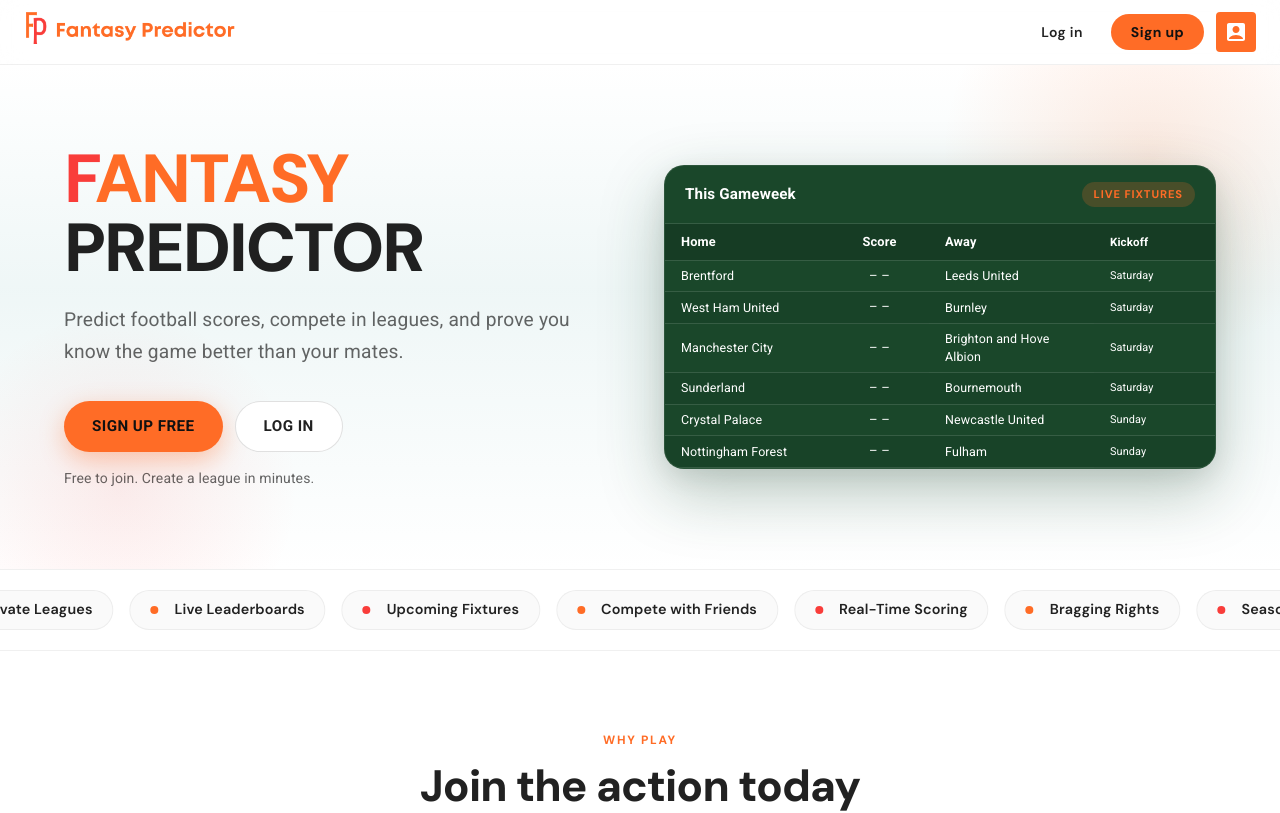
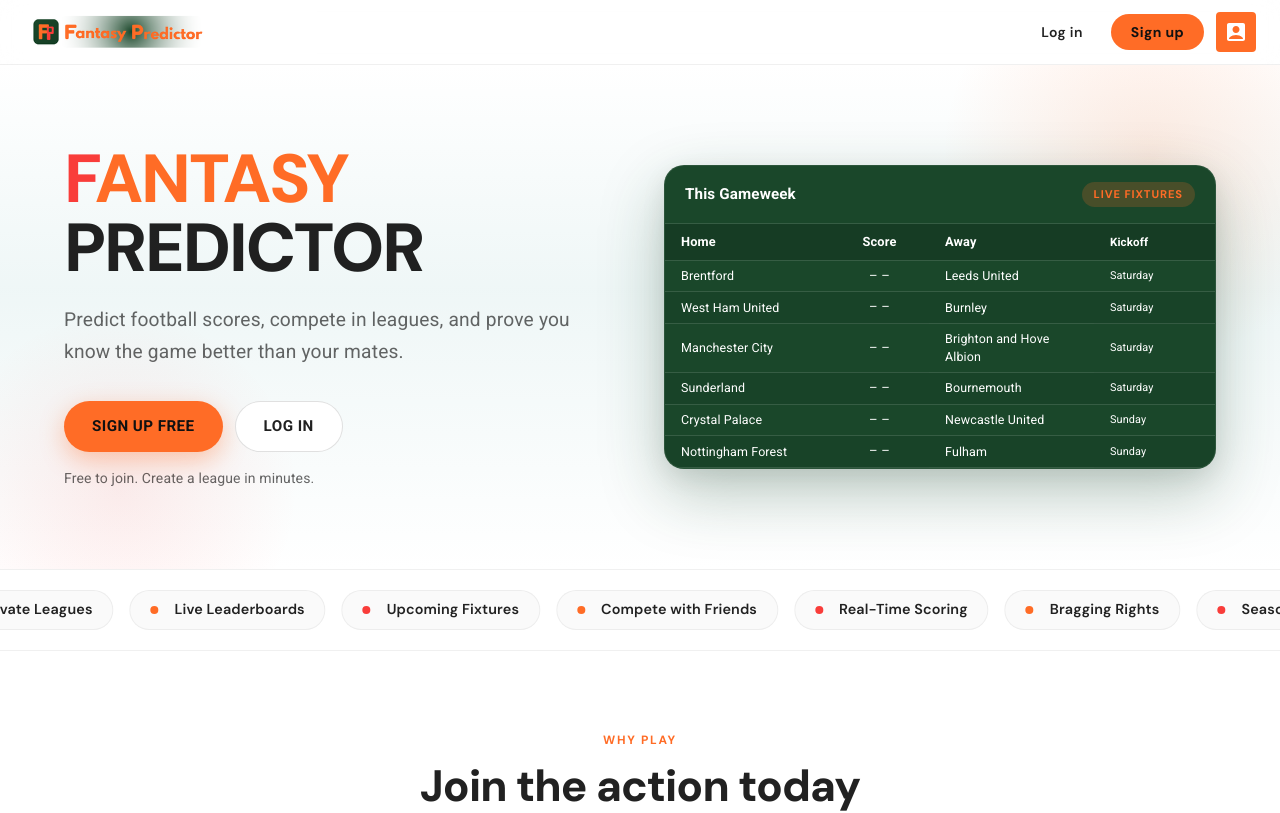
Before and after one commit to KevinJStafford/fantasy_predictor, a React (Create React App) app in the folder client/: page / in a window 1280 px wide. Shown: the top 813 px of the page. Built offline with nearby package versions, Linux system fonts and the light colour scheme; no server answers.

Commit message:
update: new navbar image fix: navbar image now link to main page

```diff
--- a/client/src/components/Navbar.js
+++ b/client/src/components/Navbar.js
@@ -5,7 +5,7 @@ import { Box, AppBar, Toolbar, IconButton, Menu, MenuItem, ListItemIcon, ListIte
 import AccountBoxIcon from '@mui/icons-material/AccountBox';
 import PersonIcon from '@mui/icons-material/Person';
 import LogoutIcon from '@mui/icons-material/Logout';
-import { useHistory } from 'react-router-dom';
+import { useHistory, Link } from 'react-router-dom';
 import { getToken, removeToken } from '../utils/auth';
 import { authenticatedFetch, apiUrl } from '../utils/api';
 import {
@@ -19,7 +19,7 @@ function Navbar() {
     const [anchorEl, setAnchorEl] = React.useState(null);
     const [user, setUser] = React.useState(() => getCachedCurrentUser());
     const open = Boolean(anchorEl);
-    const logoUrl = (process.env.PUBLIC_URL || '') + '/typeface_logo_new.png';
+    const logoUrl = (process.env.PUBLIC_URL || '') + '/header_logo.png';
     const isLoggedIn = !!getToken();
 
     const fetchUser = React.useCallback(() => {
@@ -106,6 +106,9 @@ function Navbar() {
                 }}
             >
                 <Box
+                    component={Link}
+                    to="/"
+                    aria-label="Fantasy Predictor home"
                     sx={{
                         display: 'flex',
                         alignItems: 'center',
@@ -115,13 +118,15 @@ function Navbar() {
                         height: { xs: 36, sm: 44 },
                         flexShrink: 0,
                         overflow: 'hidden',
+                        textDecoration: 'none',
+                        color: 'inherit',
                     }}
                 >
                     <img
                         className="nav_logo"
                         src={logoUrl}
-                        alt="Fantasy Predictor text logo"
-                        style={{ height: '100%', width: 'auto', maxWidth: '100%', objectFit: 'contain', objectPosition: 'center', display: 'block', verticalAlign: 'middle' }}
+                        alt="Fantasy Predictor"
+                        style={{ height: '100%', width: 'auto', maxWidth: '100%', objectFit: 'contain', objectPosition: 'left center', display: 'block', verticalAlign: 'middle' }}
                         onError={(e) => {
                             console.error('Navbar image failed to load');
                             e.target.style.display = 'none';
```
Also changed, not shown: client/public/header_logo.png (added).
